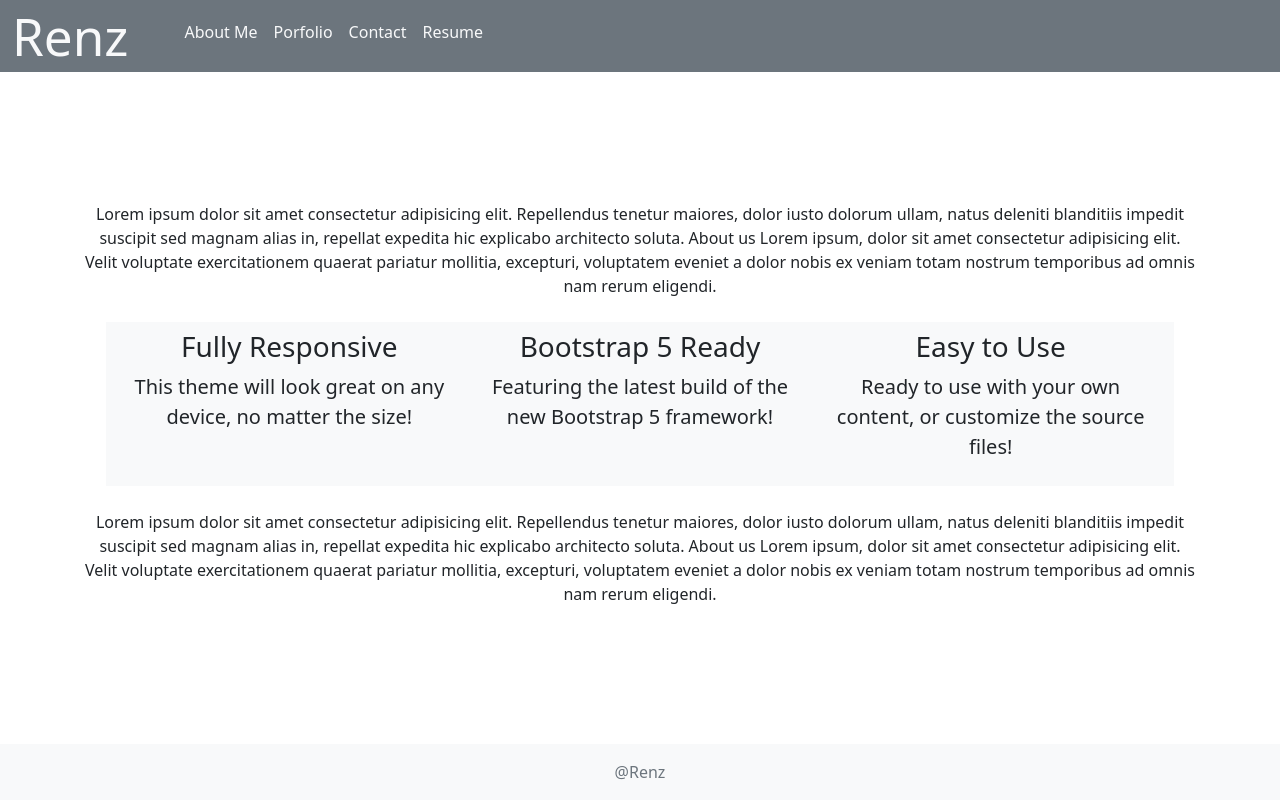
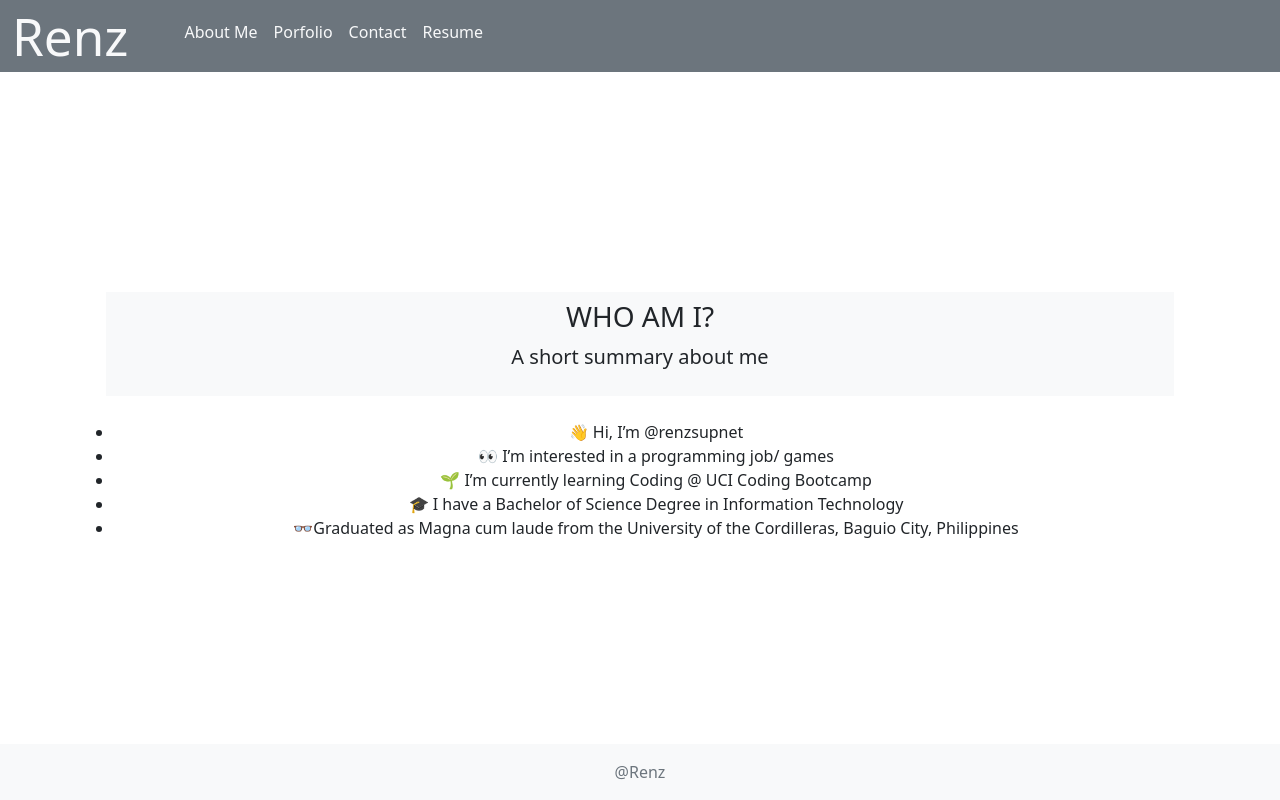
Before and after one commit to renzsupnet/20_React_Portfolio, a React (Vite) app: page / in a window 1280 px wide. Built offline with nearby package versions, Linux system fonts and the light colour scheme.

Commit message:
Updated Resume, Porfolio, AboutPage

```diff
--- a/package.json
+++ b/package.json
@@ -15,6 +15,7 @@
     "bootstrap": "^5.2.3",
     "react": "^18.2.0",
     "react-dom": "^18.2.0",
+    "react-icons": "^5.3.0",
     "react-router-dom": "^6.10.0"
   },
   "devDependencies": {
--- a/src/components/Navbar/Nav.jsx
+++ b/src/components/Navbar/Nav.jsx
@@ -2,9 +2,10 @@ export default function Nav({ links }) {
 
     const styles = {
       navStyle: {
-        position: 'fixed',
+        position: 'absolute',
         top: 0,
-        width: '100%'
+        width: '100%',
+        marginBottom:'25px',
       }
     }
 
--- /dev/null
+++ b/src/components/Resume.jsx
@@ -0,0 +1,12 @@
+import React from 'react';
+import resumePDF from '../assets/Profile.pdf';
+
+const ResumeDownload = () => {
+  return (
+    <a href={resumePDF} download="Resume.pdf">
+      <button>Download Resume</button>
+    </a>
+  );
+};
+
+export default ResumeDownload;
--- a/src/pages/AboutPage.jsx
+++ b/src/pages/AboutPage.jsx
@@ -1,5 +1,11 @@
 // This is a static page mocking an "About Us" section for our fake user data
+import { GrGamepad } from "react-icons/gr";
 export default function AboutPage() {
+  const imageStyle = {
+    borderRadius: '50%',
+    height: '100px',
+    width: '100px'
+  }
   return (
     <div className="container pt-4">
       <section className="features-icons bg-light text-center m-4">
@@ -10,7 +16,7 @@ export default function AboutPage() {
                 <div className="features-icons-icon d-flex">
                   <i className="bi-window m-auto text-primary" />
                 </div>
-                <h3>WHO AM I?</h3>
+                <h1> <img src="https://avatars.githubusercontent.com/u/31431868?s=96&v=4" style={imageStyle}/> WHO AM I? <GrGamepad/></h1>
                 <p className="lead mb-0">
                   A short summary about me
                 </p>
--- a/src/pages/ContactPage.jsx
+++ b/src/pages/ContactPage.jsx
@@ -3,64 +3,26 @@
 export default function HomePage() {
     return (
       <div className="container pt-4">
-        <p>
-          Lorem ipsum dolor sit amet consectetur adipisicing elit. Repellendus
-          tenetur maiores, dolor iusto dolorum ullam, natus deleniti blanditiis
-          impedit suscipit sed magnam alias in, repellat expedita hic explicabo
-          architecto soluta. About us Lorem ipsum, dolor sit amet consectetur
-          adipisicing elit. Velit voluptate exercitationem quaerat pariatur
-          mollitia, excepturi, voluptatem eveniet a dolor nobis ex veniam totam
-          nostrum temporibus ad omnis nam rerum eligendi.
-        </p>
-        <section className="features-icons bg-light text-center m-4">
-          <div className="container">
-            <div className="row p-2">
-              <div className="col-lg-4">
-                <div className="features-icons-item mx-auto mb-5 mb-lg-0 mb-lg-3">
-                  <div className="features-icons-icon d-flex">
-                    <i className="bi-window m-auto text-primary" />
-                  </div>
-                  <h3>Fully Responsive</h3>
-                  <p className="lead mb-0">
-                    This theme will look great on any device, no matter the size!
-                  </p>
-                </div>
+        <h1>Contact</h1>
+        <form>
+              <div class="mb-3">
+                <label for="name" class="form-label">Name</label>
+                <input type="text" class="form-control" id="name"  required/>
               </div>
-              <div className="col-lg-4">
-                <div className="features-icons-item mx-auto mb-5 mb-lg-0 mb-lg-3">
-                  <div className="features-icons-icon d-flex">
-                    <i className="bi-layers m-auto text-primary" />
-                  </div>
-                  <h3>Bootstrap 5 Ready</h3>
-                  <p className="lead mb-0">
-                    Featuring the latest build of the new Bootstrap 5 framework!
-                  </p>
-                </div>
+
+              <div class="mb-3">
+                <label for="exampleInputEmail1" class="form-label">Email address</label>
+                <input type="email" class="form-control" id="exampleInputEmail1" aria-describedby="emailHelp"  required/>
               </div>
-              <div className="col-lg-4">
-                <div className="features-icons-item mx-auto mb-0 mb-lg-3">
-                  <div className="features-icons-icon d-flex">
-                    <i className="bi-terminal m-auto text-primary" />
-                  </div>
-                  <h3>Easy to Use</h3>
-                  <p className="lead mb-0">
-                    Ready to use with your own content, or customize the source
-                    files!
-                  </p>
-                </div>
+
+              <div class="mb-3">
+              <label for="exampleInputEmail1" class="form-label">Message</label>
+                <textarea class="form-control" rows="5" id="comment" name="text"></textarea>
               </div>
-            </div>
-          </div>
-        </section>
-        <p>
-          Lorem ipsum dolor sit amet consectetur adipisicing elit. Repellendus
-          tenetur maiores, dolor iusto dolorum ullam, natus deleniti blanditiis
-          impedit suscipit sed magnam alias in, repellat expedita hic explicabo
-          architecto soluta. About us Lorem ipsum, dolor sit amet consectetur
-          adipisicing elit. Velit voluptate exercitationem quaerat pariatur
-          mollitia, excepturi, voluptatem eveniet a dolor nobis ex veniam totam
-          nostrum temporibus ad omnis nam rerum eligendi.
-        </p>
+
+
+              <button type="submit" class="btn btn-primary">Submit</button>
+        </form>
       </div>
     );
   }
--- a/src/pages/HomePage.jsx
+++ b/src/pages/HomePage.jsx
@@ -1,66 +1,41 @@
-// This is a static page mocking an "About Us" section for our fake user data
 
 export default function HomePage() {
   return (
     <div className="container pt-4">
-        <p>
-          Lorem ipsum dolor sit amet consectetur adipisicing elit. Repellendus
-          tenetur maiores, dolor iusto dolorum ullam, natus deleniti blanditiis
-          impedit suscipit sed magnam alias in, repellat expedita hic explicabo
-          architecto soluta. About us Lorem ipsum, dolor sit amet consectetur
-          adipisicing elit. Velit voluptate exercitationem quaerat pariatur
-          mollitia, excepturi, voluptatem eveniet a dolor nobis ex veniam totam
-          nostrum temporibus ad omnis nam rerum eligendi.
-        </p>
       <section className="features-icons bg-light text-center m-4">
         <div className="container">
           <div className="row p-2">
-              <div className="col-lg-4">
+            <div className="col-lg-12">
               <div className="features-icons-item mx-auto mb-5 mb-lg-0 mb-lg-3">
                 <div className="features-icons-icon d-flex">
                   <i className="bi-window m-auto text-primary" />
                 </div>
-                  <h3>Fully Responsive</h3>
+                <h3>WHO AM I?</h3>
                 <p className="lead mb-0">
-                    This theme will look great on any device, no matter the size!
-                  </p>
-                </div>
-              </div>
-              <div className="col-lg-4">
-                <div className="features-icons-item mx-auto mb-5 mb-lg-0 mb-lg-3">
-                  <div className="features-icons-icon d-flex">
-                    <i className="bi-layers m-auto text-primary" />
-                  </div>
-                  <h3>Bootstrap 5 Ready</h3>
-                  <p className="lead mb-0">
-                    Featuring the latest build of the new Bootstrap 5 framework!
-                  </p>
-                </div>
-              </div>
-              <div className="col-lg-4">
-                <div className="features-icons-item mx-auto mb-0 mb-lg-3">
-                  <div className="features-icons-icon d-flex">
-                    <i className="bi-terminal m-auto text-primary" />
-                  </div>
-                  <h3>Easy to Use</h3>
-                  <p className="lead mb-0">
-                    Ready to use with your own content, or customize the source
-                    files!
+                  A short summary about me
                 </p>
               </div>
             </div>
           </div>
         </div>
       </section>
-        <p>
-          Lorem ipsum dolor sit amet consectetur adipisicing elit. Repellendus
-          tenetur maiores, dolor iusto dolorum ullam, natus deleniti blanditiis
-          impedit suscipit sed magnam alias in, repellat expedita hic explicabo
-          architecto soluta. About us Lorem ipsum, dolor sit amet consectetur
-          adipisicing elit. Velit voluptate exercitationem quaerat pariatur
-          mollitia, excepturi, voluptatem eveniet a dolor nobis ex veniam totam
-          nostrum temporibus ad omnis nam rerum eligendi.
-        </p>
+      <ul>
+        <li>
+        👋 Hi, I’m @renzsupnet
+        </li>
+        <li>
+        👀 I’m interested in a programming job/ games
+        </li>
+        <li>
+        🌱 I’m currently learning Coding @ UCI Coding Bootcamp
+        </li>
+        <li>
+        🎓 I have a Bachelor of Science Degree in Information Technology
+        </li>
+        <li>
+        👓Graduated as Magna cum laude from the University of the Cordilleras, Baguio City, Philippines
+        </li>
+      </ul>
     </div>
   );
 }
--- a/src/pages/PortfolioPage.jsx
+++ b/src/pages/PortfolioPage.jsx
@@ -1,70 +1,93 @@
 // This is a static page mocking an "About Us" section for our fake user data
+import { FaGithub } from "react-icons/fa";
+import { FaFirefoxBrowser } from "react-icons/fa";
+import {react} from 'react';
+export default function HomePage() {
 
-export default function HomePage() {
     const cardStyle = {
         width: '100%',
-        marginTop: '25px'
+        height: '580px',
+        margin: '90px'
+    }
+
+    const cardBody = {
+        position: 'absolute',
+        bottom: 0
+    }
+
+    const imageStyle = {
+        width: '100%'
+    }
+
+    const iconStyle = {
+        margin: '10px',
     }
     return (
       <div className="container">
         <div className="row">
             <div className="col-6">
-            <div class="card" style={cardStyle}>
-                <img src="..." class="card-img-top" alt="..."/>
-                <div class="card-body">
-                    <h5 class="card-title">Quantum Rig</h5>
-                    <p class="card-text">Quantum Rig is a full-stack web application that allows users to create and manage custom PC builds. Users can sign up, log in, and create personalized PC builds by selecting and commenting on various parts.</p>
-                    <a href="#" class="btn btn-primary">Go somewhere</a>
+            <div className="card" style={cardStyle}>
+                <img src="https://raw.githubusercontent.com/CloudOfAlemar/quantum-rig/6012bd6480d24d56024828da5bd5567c66eb00df/public/img/quantum-rig-bg.svg" className="card-img-top" alt="..." style={imageStyle}/>
+                <div className="card-body" style={cardBody}>
+                    <h5 className="card-title">Quantum Rig</h5>
+                    <p className="card-text">Quantum Rig is a full-stack web application that allows users to create and manage custom PC builds. Users can sign up, log in, and create personalized PC builds by selecting and commenting on various parts.</p>
+                    <a href="#" className="btn btn-primary" style={iconStyle}><FaGithub/></a>
+                    <a href="#" className="btn btn-primary" style={iconStyle}><FaFirefoxBrowser/></a>
                 </div>
             </div>
             </div>
             <div className="col-6">
-            <div class="card" style={cardStyle}>
-                <img src="..." class="card-img-top" alt="..."/>
-                <div class="card-body">
-                    <h5 class="card-title">Tech Blog</h5>
-                    <p class="card-text">This tech blog has been developed using express, sessions, bcrypt, sequalize, and handlebars. Certain routes are closed off from non members and require signing up before adding blog posts and/or commenting.</p>
-                    <a href="#" class="btn btn-primary">Go somewhere</a>
+            <div className="card" style={cardStyle}>
+                <img src="https://github.com/renzsupnet/14_Tech_Blog/blob/main/public/img/profile.png?raw=true" className="card-img-top" alt="..." style={imageStyle}/>
+                <div className="card-body" style={cardBody}>
+                    <h5 className="card-title">Tech Blog</h5>
+                    <p className="card-text">This tech blog has been developed using express, sessions, bcrypt, sequalize, and handlebars. Certain routes are closed off from non members and require signing up before adding blog posts and/or commenting.</p>
+                    <a href="#" className="btn btn-primary" style={iconStyle}><FaGithub/></a>
+                    <a href="#" className="btn btn-primary" style={iconStyle}><FaFirefoxBrowser/></a>
                 </div>
             </div>
             </div>
             <div className="col-6">
-            <div class="card" style={cardStyle}>
-                <img src="..." class="card-img-top" alt="..."/>
-                <div class="card-body">
-                    <h5 class="card-title">JATE PWA</h5>
-                    <p class="card-text">A simple text editor that is an installable PWA application</p>
-                    <a href="#" class="btn btn-primary">Go somewhere</a>
+            <div className="card" style={cardStyle}>
+                <img src="https://github.com/renzsupnet/19_JATE_PWA/blob/main/assets/screenshots/manifest.png?raw=true" className="card-img-top" alt="..." style={imageStyle}/>
+                <div className="card-body" style={cardBody}>
+                    <h5 className="card-title">JATE PWA</h5>
+                    <p className="card-text">A simple text editor that is an installable PWA application that uses service workers</p>
+                    <a href="#" className="btn btn-primary" style={iconStyle}><FaGithub/></a>
+                    <a href="#" className="btn btn-primary" style={iconStyle}><FaFirefoxBrowser/></a>
                 </div>
             </div>
             </div>
             <div className="col-6">
-            <div class="card" style={cardStyle}>
-                <img src="..." class="card-img-top" alt="..."/>
-                <div class="card-body">
-                    <h5 class="card-title">Weather Dashboard</h5>
-                    <p class="card-text">A challenge to build a weather dashboard that will run in the browser and feature dynamically updated HTML and CSS.</p>
-                    <a href="#" class="btn btn-primary">Go somewhere</a>
+            <div className="card" style={cardStyle}>
+                <img src="https://github.com/renzsupnet/06_Weather_DashBoard/blob/main/assets/images/results.png?raw=true" className="card-img-top" alt="..." style={imageStyle}/>
+                <div className="card-body" style={cardBody}>
+                    <h5 className="card-title">Weather Dashboard</h5>
+                    <p className="card-text">A challenge to build a weather dashboard that will run in the browser and feature dynamically updated HTML and CSS.</p>
+                    <a href="#" className="btn btn-primary" style={iconStyle}><FaGithub/></a>
+                    <a href="#" className="btn btn-primary" style={iconStyle}><FaFirefoxBrowser/></a>
                 </div>
             </div>
             </div>
             <div className="col-6">
-            <div class="card" style={cardStyle}>
-                <img src="..." class="card-img-top" alt="..."/>
-                <div class="card-body">
-                    <h5 class="card-title">Note Taker</h5>
-                    <p class="card-text">An Express JS application about taking notes and applying routing principles.</p>
-                    <a href="#" class="btn btn-primary">Go somewhere</a>
+            <div className="card" style={cardStyle}>
+                <img src="https://github.com/renzsupnet/11_Note_Taker/blob/main/public/assets/img/sample.png?raw=true" className="card-img-top" alt="..." style={imageStyle}/>
+                <div className="card-body" style={cardBody}>
+                    <h5 className="card-title">Note Taker</h5>
+                    <p className="card-text">An Express JS application about taking notes and applying routing principles.</p>
+                    <a href="#" className="btn btn-primary" style={iconStyle}><FaGithub/></a>
+                    <a href="#" className="btn btn-primary" style={iconStyle}><FaFirefoxBrowser/></a>
                 </div>
             </div>
             </div>
             <div className="col-6">
-            <div class="card" style={cardStyle}>
-                <img src="..." class="card-img-top" alt="..."/>
-                <div class="card-body">
-                    <h5 class="card-title">Web API Challenge</h5>
-                    <p class="card-text">A challenge to create a blog that displays the title, content and author from localStorage.</p>
-                    <a href="#" class="btn btn-primary">Go somewhere</a>
+            <div className="card" style={cardStyle}>
+                <img src="https://github.com/renzsupnet/04_Web_API_Challenge/blob/main/assets/images/blog.png?raw=true" className="card-img-top" alt="..." style={imageStyle}/>
+                <div className="card-body" style={cardBody}>
+                    <h5 className="card-title">Web API Challenge</h5>
+                    <p className="card-text">A challenge to create a blog that displays the title, content and author from localStorage.</p>
+                    <a href="#" className="btn btn-primary" style={iconStyle}><FaGithub/></a>
+                    <a href="#" className="btn btn-primary" style={iconStyle}><FaFirefoxBrowser/></a>
                 </div>
             </div>
             </div>
--- a/src/pages/ResumePage.jsx
+++ b/src/pages/ResumePage.jsx
@@ -1,66 +1,30 @@
 // This is a static page mocking an "About Us" section for our fake user data
+import Resume from '../components/Resume';
+export default function HomePage() {
 
-export default function HomePage() {
+  const ulStyle = {
+    marginTop: '25px'
+  }
+
     return (
       <div className="container pt-4">
-        <p>
-          Lorem ipsum dolor sit amet consectetur adipisicing elit. Repellendus
-          tenetur maiores, dolor iusto dolorum ullam, natus deleniti blanditiis
-          impedit suscipit sed magnam alias in, repellat expedita hic explicabo
-          architecto soluta. About us Lorem ipsum, dolor sit amet consectetur
-          adipisicing elit. Velit voluptate exercitationem quaerat pariatur
-          mollitia, excepturi, voluptatem eveniet a dolor nobis ex veniam totam
-          nostrum temporibus ad omnis nam rerum eligendi.
-        </p>
-        <section className="features-icons bg-light text-center m-4">
-          <div className="container">
-            <div className="row p-2">
-              <div className="col-lg-4">
-                <div className="features-icons-item mx-auto mb-5 mb-lg-0 mb-lg-3">
-                  <div className="features-icons-icon d-flex">
-                    <i className="bi-window m-auto text-primary" />
-                  </div>
-                  <h3>Fully Responsive</h3>
-                  <p className="lead mb-0">
-                    This theme will look great on any device, no matter the size!
-                  </p>
-                </div>
-              </div>
-              <div className="col-lg-4">
-                <div className="features-icons-item mx-auto mb-5 mb-lg-0 mb-lg-3">
-                  <div className="features-icons-icon d-flex">
-                    <i className="bi-layers m-auto text-primary" />
-                  </div>
-                  <h3>Bootstrap 5 Ready</h3>
-                  <p className="lead mb-0">
-                    Featuring the latest build of the new Bootstrap 5 framework!
-                  </p>
-                </div>
-              </div>
-              <div className="col-lg-4">
-                <div className="features-icons-item mx-auto mb-0 mb-lg-3">
-                  <div className="features-icons-icon d-flex">
-                    <i className="bi-terminal m-auto text-primary" />
-                  </div>
-                  <h3>Easy to Use</h3>
-                  <p className="lead mb-0">
-                    Ready to use with your own content, or customize the source
-                    files!
-                  </p>
-                </div>
-              </div>
-            </div>
-          </div>
-        </section>
-        <p>
-          Lorem ipsum dolor sit amet consectetur adipisicing elit. Repellendus
-          tenetur maiores, dolor iusto dolorum ullam, natus deleniti blanditiis
-          impedit suscipit sed magnam alias in, repellat expedita hic explicabo
-          architecto soluta. About us Lorem ipsum, dolor sit amet consectetur
-          adipisicing elit. Velit voluptate exercitationem quaerat pariatur
-          mollitia, excepturi, voluptatem eveniet a dolor nobis ex veniam totam
-          nostrum temporibus ad omnis nam rerum eligendi.
-        </p>
+        <h1>Skills Acquired</h1>
+        <ul style={ulStyle}>
+          JavaScript <br></br>
+          Java<br></br>
+          Network Configuration<br></br>
+          Python (Programming Language)<br></br>
+          SQL<br></br>
+          MySQL (Passed LinkedIn Skill Assessment)<br></br>
+          AWS<br></br>
+          Computer Hardware<br></br>
+          JavaScript<br></br>
+          Problem Solving<br></br>
+          Information Technology<br></br>
+        </ul>
+        <Resume />
       </div>
+
+
     );
   }
```
Also changed, not shown: src/components/Footer.jsx (+6 -1 lines), 2 other files (tests, documents, lock files or other folders). Lines whose indentation alone changed are shown as unchanged.
